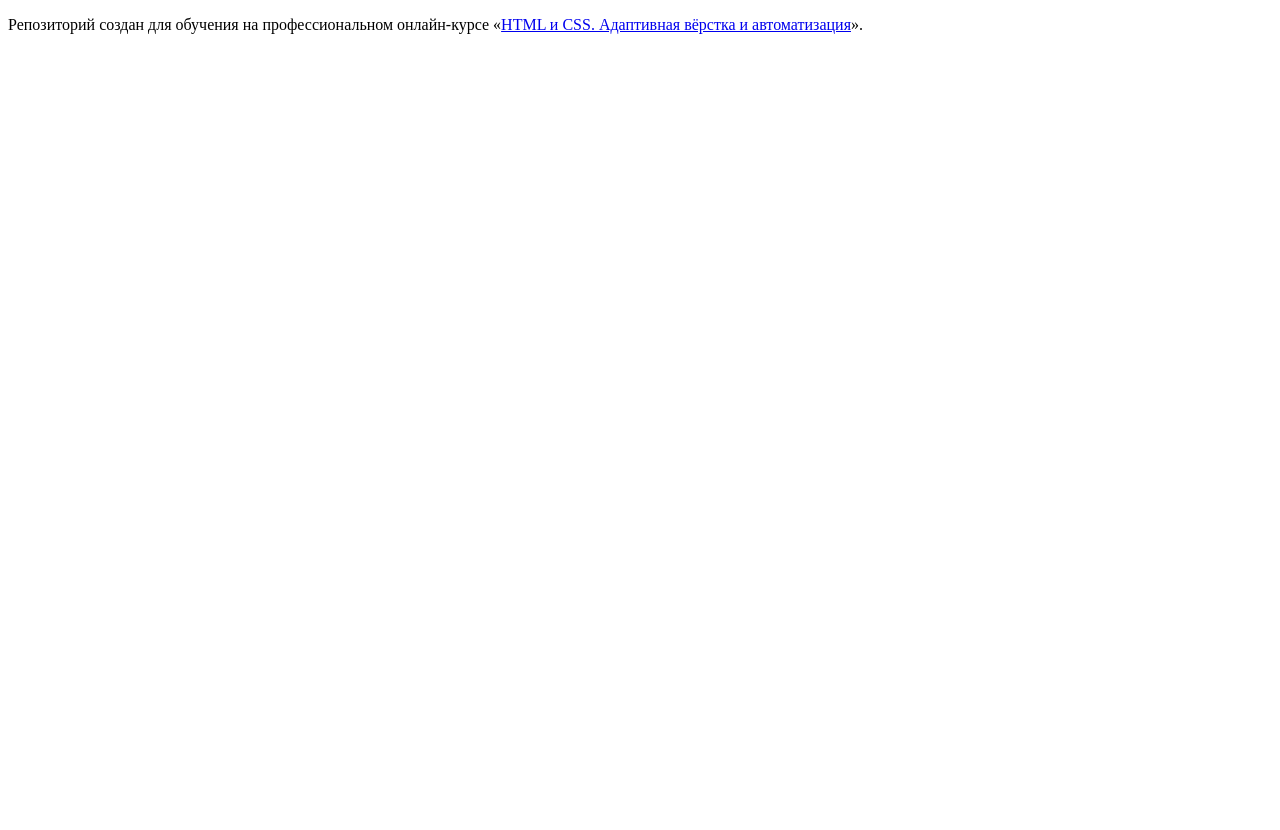
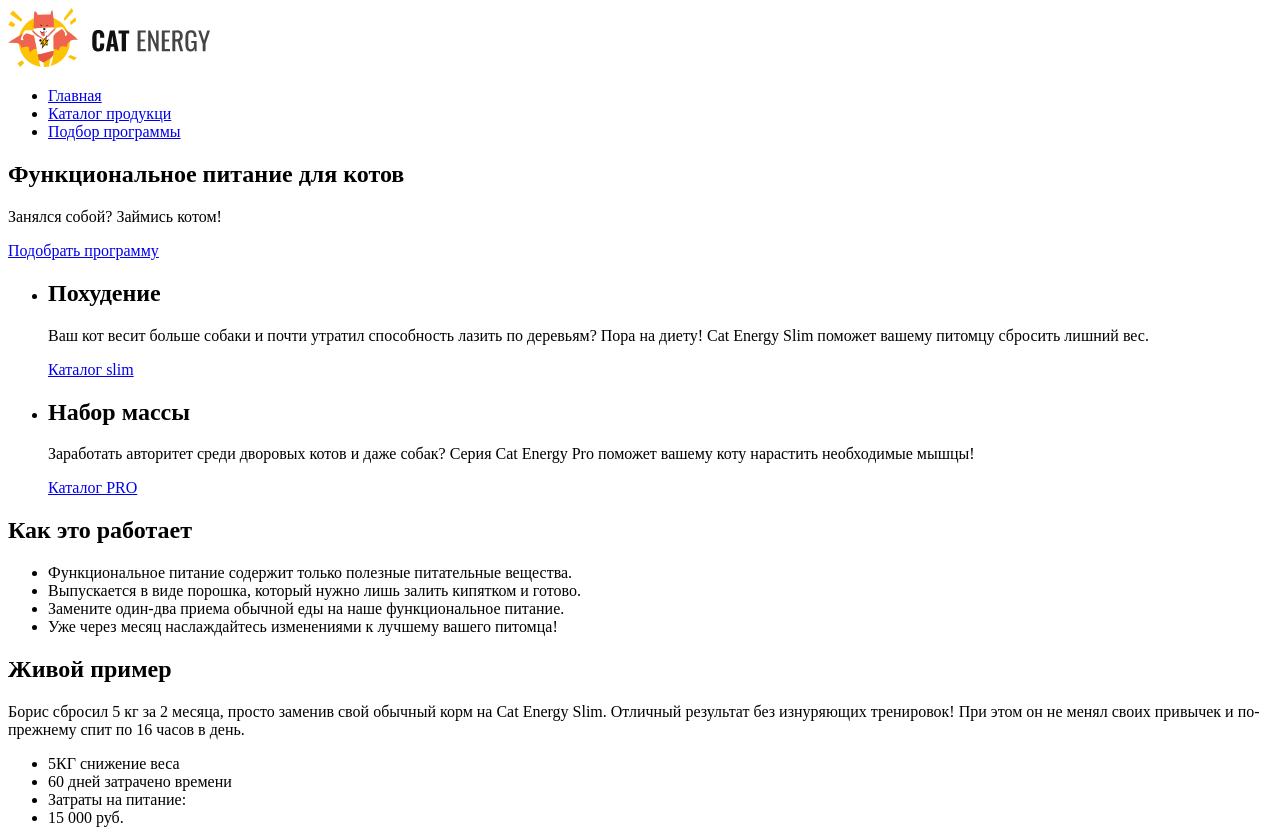
Before and after one commit to htmlacademy-adaptive/1944999-cat-energy-25, a website: page source/index.html in a window 1280 px wide. Shown: the top 830 px of the page. Before the commit the page ends 800 px from the top, so only its background shows below. Drawn offline with Linux system fonts and the light colour scheme.

Commit message:
Верстка index page

```diff
--- a/source/index.html
+++ b/source/index.html
@@ -1,12 +1,102 @@
 <!DOCTYPE html>
-<html lang="ru">
+<html class="page" lang="ru">
   <head>
     <meta charset="utf-8">
     <title>HTML Academy: Кэт энерджи</title>
   </head>
-  <body>
+  <body class="page__body">
+    <header class="main-header">
+      <div class="logo-wrapper">
+        <a class="main-header__logo" href="#">
+          <img src="img/index-desktop-logo.svg" alt="Логотип Cat Energy." width="202" height="59">
+        </a>
+      </div>
+      <div class="nav-wrapper">
+        <nav class="main-nav">
+          <ul class="nav__list">
+            <li class="nav__item nav__item--current"><a href="index.html">Главная</a></li>
+            <li class="nav__item"><a href="#">Каталог продукци</a></li>
+            <li class="nav__item"><a href="#">Подбор программы</a></li>
+          </ul>
+        </nav>
+      </div>
+    </header>
 
-    <p>Репозиторий создан для обучения на профессиональном онлайн‑курсе «<a href="https://htmlacademy.ru/intensive/adaptive">HTML и CSS. Адаптивная вёрстка и автоматизация</a>».</p>
+    <main class="main-container">
+
+      <section class="main-header-foot">
+        <div class="main-header-foot__wrapper">
+          <h1 class="main-header-foot__title-h1 title-h1">Функциональное питание для котов</h1>
+          <p class="main-header-foot__slogan slogan">Занялся собой? Займись котом!</p>
+          <a class="main-header-foot__program program" href="program.html">Подобрать программу</a>
+        </div>
+      </section>
+
+      <section class="advantages">
+        <div class="advantages-wrapper">
+          <ul class="advantages__list advantages__wrapper">
+            <li class="advantages__item advantages__item--lean">
+              <h2 class="advantages__item-title">Похудение</h2>
+              <p class="advantages__item-text">Ваш кот весит больше собаки и почти утратил способность
+                лазить по деревьям? Пора на диету! Cat Energy Slim поможет
+                вашему питомцу сбросить лишний вес.</p>
+              <a class="catalog" href="catalog-slim.html">Каталог slim</a>
+            </li>
+            <li class="advantages__item advantages__item--mass">
+              <h2 class="advantages__item-title">Набор массы</h2>
+              <p class="advantages__item-text">Заработать авторитет среди дворовых котов и даже собак?
+                Серия Cat Energy Pro поможет вашему коту нарастить
+                необходимые мышцы!</p>
+              <a class="catalog" href="catalog-pro.html">Каталог PRO</a>
+            </li>
+          </div>
+        </ul>
+      </section>
+
+      <section class="work">
+        <div class="work__wrapper">
+          <h2 class="work__title">Как это работает</h2>
+          <ul class="work__list">
+            <li class="work__item work__item--image1">Функциональное питание содержит только полезные питательные вещества.</li>
+            <li class="work__item work__item--image2">Выпускается в виде порошка, который нужно лишь залить кипятком и готово.</li>
+            <li class="work__item work__item--image3">Замените один-два приема обычной еды на наше функциональное питание.</li>
+            <li class="work__item work__item--image4">Уже через месяц наслаждайтесь изменениями к лучшему вашего питомца!</li>
+          </ul>
+        </div>
+      </section>
+
+      <section class="example">
+        <div class="example__wrapper">
+          <div class="example__wrapper-text">
+            <h2 class="example__title">Живой пример</h2>
+            <p class="example__text">Борис сбросил 5 кг за 2 месяца, просто заменив свой
+              обычный корм на Cat Energy Slim. Отличный результат
+              без изнуряющих тренировок! При этом он не менял своих
+              привычек и по-прежнему спит по 16 часов в день. </p>
+            <ul class="example-list">
+              <li class="example__mass"> 5КГ
+                <span class="example__mass-text">снижение веса</span>
+              </li>
+              <li class="example__days"> 60 дней
+                <span class="example__days-text"> затрачено времени</span>
+              </li>
+              <li class="example__foot">Затраты на питание:</li>
+              <li class="example__foot">15 000 руб.</li>
+            </ul>
+        </div>
+        <div class="example__wrapper-image">
+          <img src="img/index-cat-tablet.png" alt="Кот" width="592" height="511">
+          <p class="example__range">Было
+            <span class="range"></span>
+            Стало
+          </p>
+
+        </div>
+      </section>
+
+    </main>
+
+
 
   </body>
 </html>
```
Also changed, not shown: source/img/index-can.png (added), source/img/index-cat-tablet.png (added), source/img/index-desktop-logo.svg (added).
